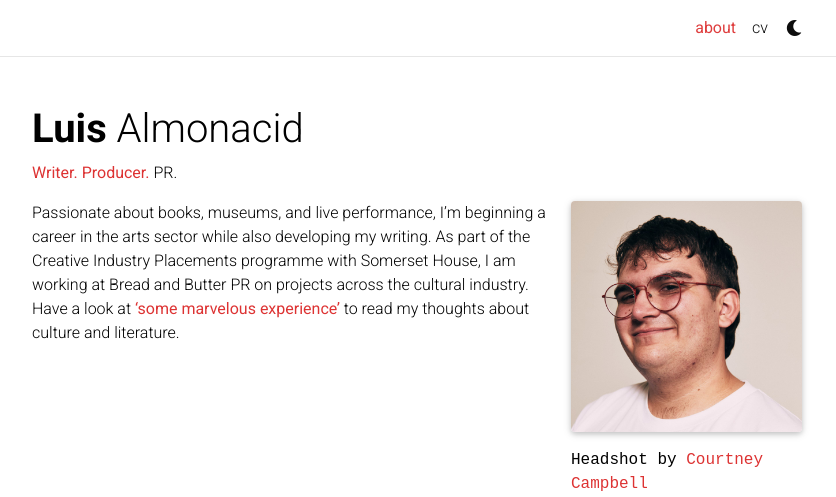
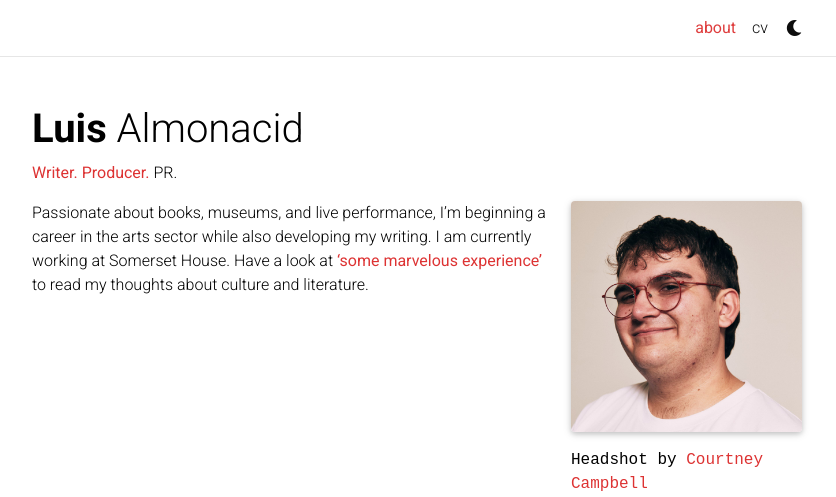
Before and after one commit to MysteryMonks/MysteryMonks.github.io, a Jekyll site: the page built from _pages/about.md, in a window 1280 px wide, cut to the strip 0-497 px from the top of the page. Shown: the whole strip, without its empty margins (223-1059 px from the left). Built offline with Jekyll 4.4.1, drawn with Linux system fonts in a browser that asks for light colours; full-size pictures stand in for the smaller copies a plugin makes; comment, search, counter and statistics services are not loaded; a style sheet for code colours, icons or effects is not loaded.

Commit message:
Update about.md

```diff
--- a/_pages/about.md
+++ b/_pages/about.md
@@ -16,7 +16,7 @@ selected_papers: false # includes a list of papers marked as "selected={true}"
 social: true  # includes social icons at the bottom of the page
 ---
 
-Passionate about books, museums, and live performance, I'm beginning a career in the arts sector while also developing my writing. As part of the Creative Industry Placements programme with Somerset House, I am working at Bread and Butter PR on projects across the cultural industry. Have a look at  <b><a href='https://luisalmonacid.substack.com/'>'some marvelous experience'</a></b> to read my thoughts about culture and literature.
+Passionate about books, museums, and live performance, I'm beginning a career in the arts sector while also developing my writing. I am currently working at Somerset House. Have a look at  <b><a href='https://luisalmonacid.substack.com/'>'some marvelous experience'</a></b> to read my thoughts about culture and literature.
 
 <div id="custom-substack-embed"></div>
 
```
